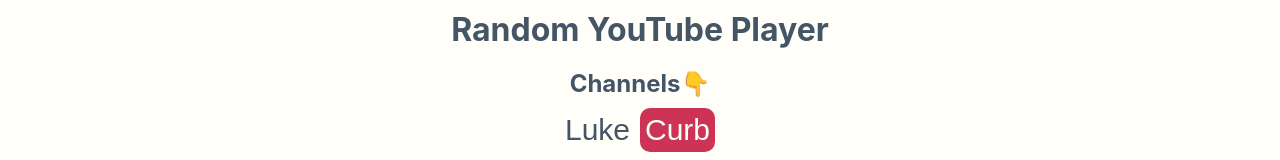
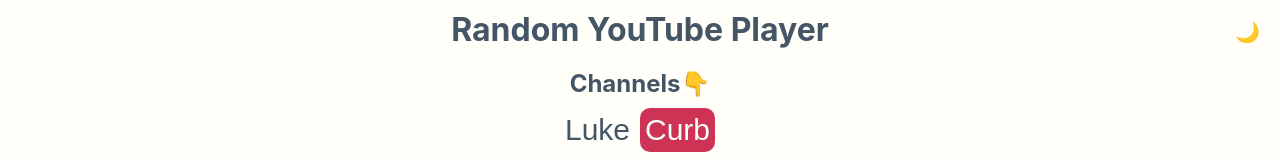
Before and after one commit to zerone0x/RandomYtb, a React (Vite) app: page / in a window 1280 px wide. Shown: the top 160 px of the page. Built offline with nearby package versions, Linux system fonts and the light colour scheme.

Commit message:
Add theme context and update styles accordingly

```diff
--- a/src/App.css
+++ b/src/App.css
@@ -1,9 +1,13 @@
+:root {
+  --background-color: #fffef8;
+  --text-color: #445566;
+}
 * {
   margin: 0;
   padding: 0;
   box-sizing: border-box;
-  background-color: #fffef8;
-  color: #445566;
+  background-color: var(--background-color);
+  color: var(--text-color);
 }
 
 .Home {
@@ -14,6 +18,15 @@
   min-width: 100vw;
   text-align: center;
   gap: 10px;
+}
+.theme-toggle {
+  position: fixed;
+  top: 20px;
+  right: 20px;
+  font-size: 20px;
+  cursor: pointer;
+  border: none;
+  background-color: transparent;
 }
 
 h1 {
--- a/src/App.jsx
+++ b/src/App.jsx
@@ -1,14 +1,17 @@
 import { BrowserRouter, Routes, Route } from "react-router-dom";
 import { Suspense, lazy } from "react";
 import Spinner from "./components/Spinner";
+import { ThemeProvider } from "./data/getTheme";
 const Home = lazy(() => import("./pages/home"));
 function App() {
   return (
     <Suspense fallback={<Spinner />}>
       <BrowserRouter>
-        <Routes>
-          <Route path="/" element={<Home />} />
-        </Routes>
+        <ThemeProvider>
+          <Routes>
+            <Route path="/" element={<Home />} />
+          </Routes>{" "}
+        </ThemeProvider>
       </BrowserRouter>
     </Suspense>
   );
--- a/src/components/Spinner.jsx
+++ b/src/components/Spinner.jsx
@@ -13,8 +13,8 @@ const Spinner = styled.div`
   aspect-ratio: 1;
   border-radius: 50%;
   background:
-    radial-gradient(farthest-side, #f5c518 94%, #0000) top/10px 10px no-repeat,
-    conic-gradient(#0000 30%, #f5c518);
+    radial-gradient(farthest-side, #CC3355 94%, #0000) top/10px 10px no-repeat,
+    conic-gradient(#0000 30%, #CC3355);
   -webkit-mask: radial-gradient(farthest-side, #0000 calc(100% - 10px), #000 0);
   animation: ${rotate} 1.5s infinite linear;
 `;
--- /dev/null
+++ b/src/data/getTheme.jsx
@@ -0,0 +1,13 @@
+import { createContext, useState } from "react";
+
+export const ThemeContext = createContext();
+
+export function ThemeProvider({ children }) {
+  const [theme, setTheme] = useState("light");
+
+  return (
+    <ThemeContext.Provider value={{ theme, setTheme }}>
+      {children}
+    </ThemeContext.Provider>
+  );
+}
--- a/src/pages/home.jsx
+++ b/src/pages/home.jsx
@@ -1,13 +1,29 @@
 import "../App.css";
 import RandomYouTubePlayer from "../components/RandomYouTubePlayer";
-import { useState } from "react";
+import { useContext, useEffect, useState } from "react";
 import { Helmet } from "react-helmet-async";
+import { ThemeContext } from "../data/getTheme";
+import { darkTheme, lightTheme } from "../utils/data";
 
 function Home() {
+  const { theme, setTheme } = useContext(ThemeContext);
   const [channel, setChannel] = useState("curb");
   const [range, setRange] = useState("all");
+
+  useEffect(() => {
+    const themeVariables = theme === "light" ? lightTheme : darkTheme;
+    for (const key in themeVariables) {
+      document.documentElement.style.setProperty(key, themeVariables[key]);
+    }
+  }, [theme]);
   return (
     <div className="Home">
+      <button
+        onClick={() => setTheme(theme === "light" ? "dark" : "light")}
+        className="theme-toggle"
+      >
+        {theme === "light" ? "🌙" : "🌞"}
+      </button>
       <Helmet>
         <title>Random YouTube Player</title>
         <meta
--- a/src/utils/data.jsx
+++ b/src/utils/data.jsx
@@ -1,5 +1,14 @@
 export const lukeChannelId = "UC2eYFnH61tmytImy1mTYvhA";
 export const curbChannelId = "UCQZDGOgQ6usflGv1g8Jlf0w";
+export const lightTheme = {
+  "--background-color": "#fffef8",
+  "--text-color": "#445566",
+};
+
+export const darkTheme = {
+  "--background-color": "#333333",
+  "--text-color": "#ffffff",
+};
 // CJYBEAA
 export const lukeIds = [
   "mVGRAD10cYs",
```
Also changed, not shown: src/favicon.svg (deleted), 1 other file (tests, documents, lock files or other folders).
